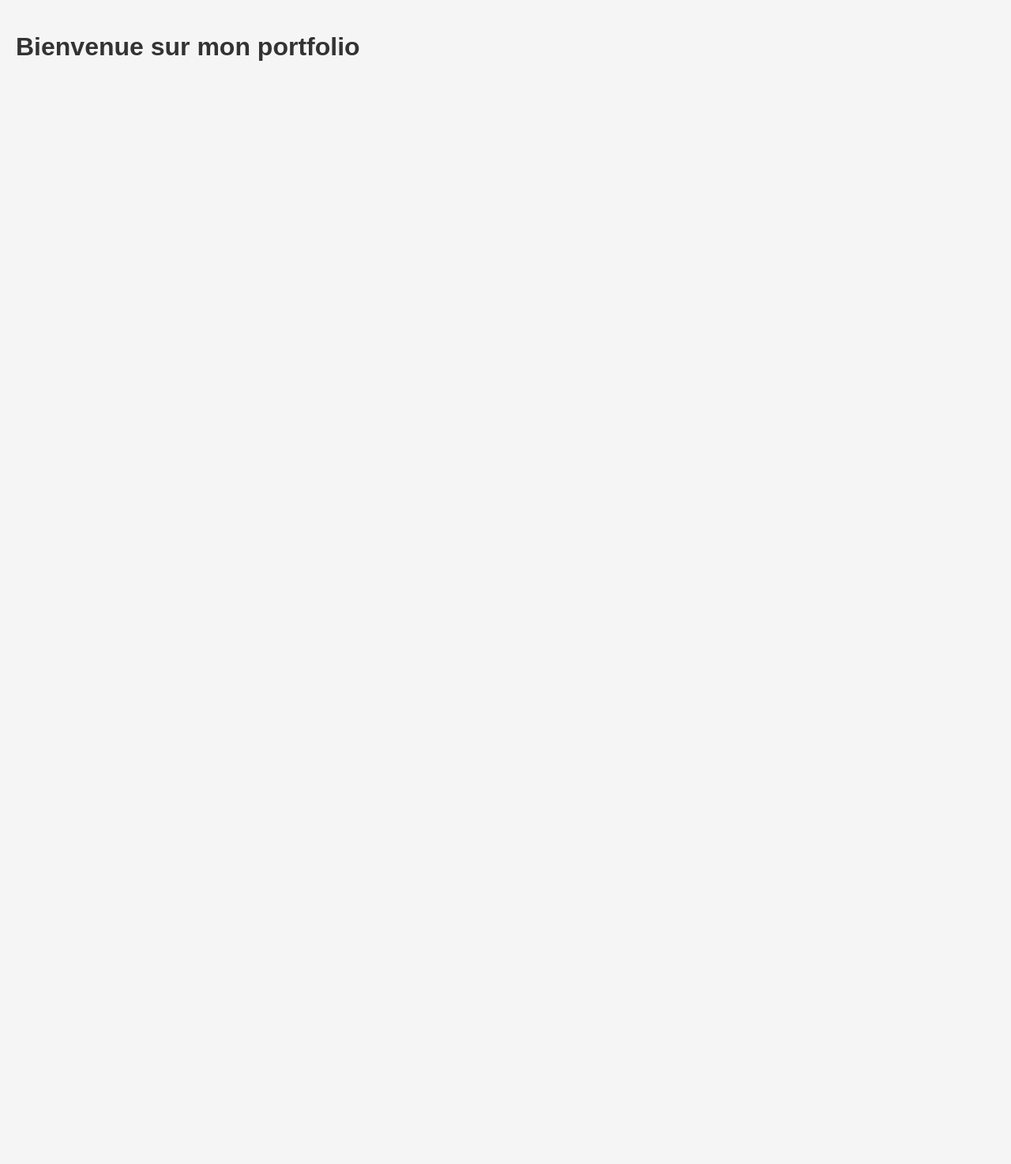
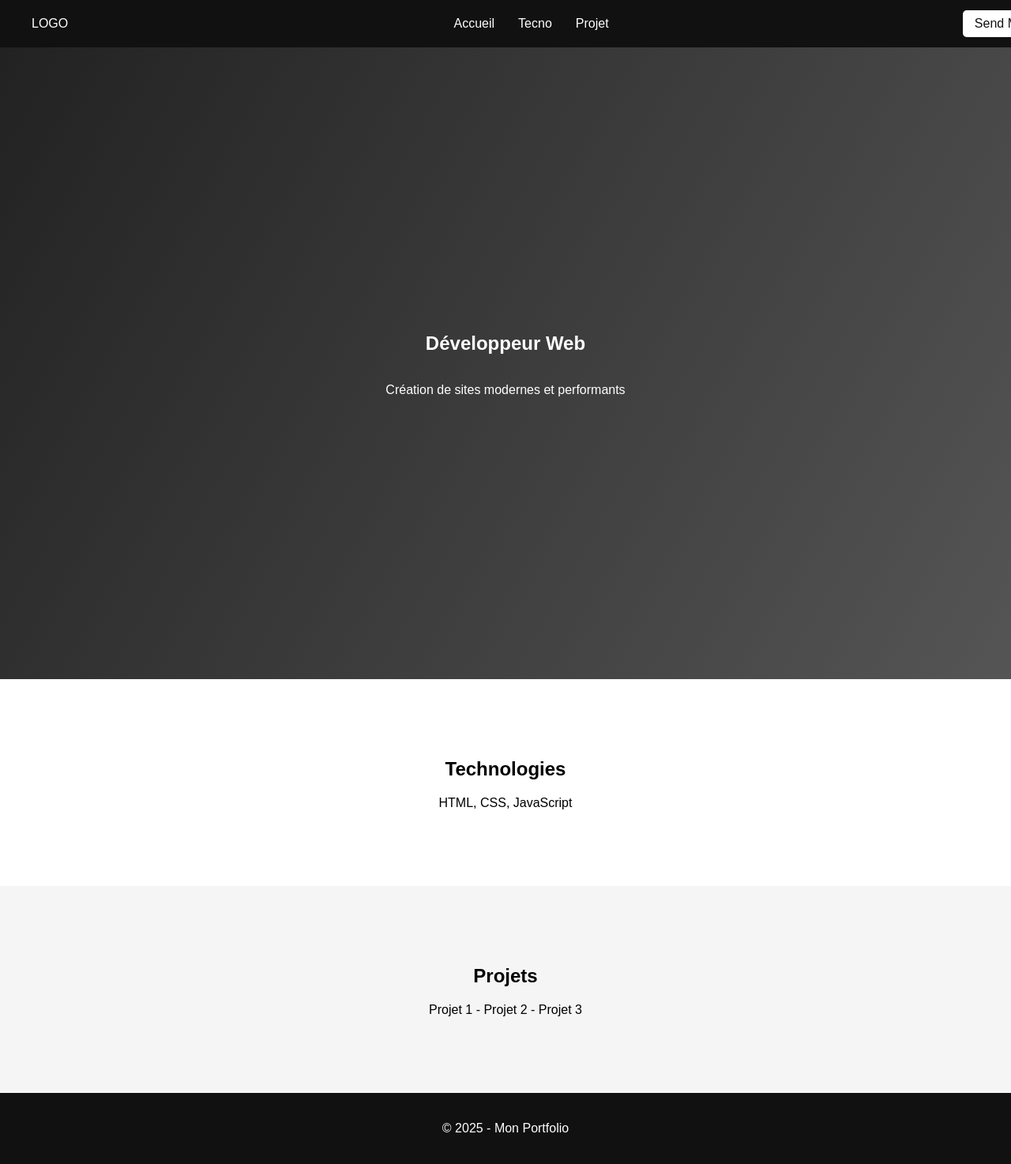
Before and after one commit to Rdelys/portfolio, a plain HTML site: page index.html in a window 1280 px wide. Shown: the whole page at 79% size. Before the commit the page ends 800 px from the top, so only its background shows below. Drawn offline with Linux system fonts and the light colour scheme.

Commit message:
structuration components du projet

```diff
--- /dev/null
+++ b/components/footer/footer.css
@@ -0,0 +1,6 @@
+.footer {
+    background: #111;
+    color: white;
+    text-align: center;
+    padding: 20px;
+}
--- /dev/null
+++ b/components/footer/footer.html
@@ -0,0 +1,5 @@
+<link rel="stylesheet" href="components/footer/footer.css">
+
+<footer class="footer">
+    <p>© 2025 - Mon Portfolio</p>
+</footer>
--- /dev/null
+++ b/components/hero/hero.css
@@ -0,0 +1,10 @@
+.hero {
+    height: 100vh;
+    background: linear-gradient(120deg, #222, #555);
+    color: white;
+    display: flex;
+    flex-direction: column;
+    justify-content: center;
+    align-items: center;
+    margin-top: 60px;
+}
--- /dev/null
+++ b/components/hero/hero.html
@@ -0,0 +1,6 @@
+<link rel="stylesheet" href="components/hero/hero.css">
+
+<section class="hero">
+    <h1>Développeur Web</h1>
+    <p>Création de sites modernes et performants</p>
+</section>
--- /dev/null
+++ b/components/navbar/navbar.css
@@ -0,0 +1,32 @@
+.navbar {
+    position: fixed;
+    top: 0;
+    width: 100%;
+    height: 60px;
+    background: #111;
+    color: white;
+    display: flex;
+    align-items: center;
+    justify-content: space-between;
+    padding: 0 40px;
+    z-index: 1000;
+}
+
+.menu {
+    display: flex;
+    gap: 30px;
+    list-style: none;
+}
+
+.menu a {
+    color: white;
+    text-decoration: none;
+}
+
+.mail-btn {
+    background: #fff;
+    color: #111;
+    padding: 8px 15px;
+    border-radius: 5px;
+    text-decoration: none;
+}
--- /dev/null
+++ b/components/navbar/navbar.html
@@ -0,0 +1,15 @@
+<link rel="stylesheet" href="components/navbar/navbar.css">
+
+<nav class="navbar">
+    <div class="logo">LOGO</div>
+
+    <ul class="menu">
+        <li><a href="#">Accueil</a></li>
+        <li><a href="#tecno">Tecno</a></li>
+        <li><a href="#projet">Projet</a></li>
+    </ul>
+
+    <a href="mailto:contact@mail.com" class="mail-btn">Send Mail</a>
+</nav>
+
+<script src="components/navbar/navbar.js"></script>
--- /dev/null
+++ b/components/projet/projet.css
@@ -0,0 +1,5 @@
+.projet {
+    padding: 80px;
+    background: #f5f5f5;
+    text-align: center;
+}
--- /dev/null
+++ b/components/projet/projet.html
@@ -0,0 +1,6 @@
+<link rel="stylesheet" href="components/projet/projet.css">
+
+<section class="projet" id="projet">
+    <h2>Projets</h2>
+    <p>Projet 1 - Projet 2 - Projet 3</p>
+</section>
--- /dev/null
+++ b/components/tecno/tecno.css
@@ -0,0 +1,4 @@
+.tecno {
+    padding: 80px;
+    text-align: center;
+}
--- /dev/null
+++ b/components/tecno/tecno.html
@@ -0,0 +1,6 @@
+<link rel="stylesheet" href="components/tecno/tecno.css">
+
+<section class="tecno" id="tecno">
+    <h2>Technologies</h2>
+    <p>HTML, CSS, JavaScript</p>
+</section>
--- a/css/style.css
+++ b/css/style.css
@@ -1,10 +1,4 @@
 body {
+    margin: 0;
     font-family: Arial, sans-serif;
-    background-color: #f5f5f5;
-    margin: 0;
-    padding: 20px;
 }
-
-h1 {
-    color: #333;
-}
--- a/index.html
+++ b/index.html
@@ -5,14 +5,17 @@
     <meta name="viewport" content="width=device-width, initial-scale=1.0">
     <title>Mon Portfolio</title>
 
-    <!-- CSS -->
     <link rel="stylesheet" href="css/style.css">
 </head>
 <body>
 
-    <h1>Bienvenue sur mon portfolio</h1>
+    <!-- Composants -->
+    <div id="navbar"></div>
+    <div id="hero"></div>
+    <div id="tecno"></div>
+    <div id="projet"></div>
+    <div id="footer"></div>
 
-    <!-- JavaScript -->
-    <script src="js/script.js"></script>
+    <script src="js/main.js"></script>
 </body>
 </html>
--- /dev/null
+++ b/js/main.js
@@ -0,0 +1,13 @@
+function loadComponent(id, path) {
+    fetch(path)
+        .then(res => res.text())
+        .then(data => {
+            document.getElementById(id).innerHTML = data;
+        });
+}
+
+loadComponent("navbar", "components/navbar/navbar.html");
+loadComponent("hero", "components/hero/hero.html");
+loadComponent("tecno", "components/tecno/tecno.html");
+loadComponent("projet", "components/projet/projet.html");
+loadComponent("footer", "components/footer/footer.html");
```
Also changed, not shown: components/navbar/navbar.js (added).
